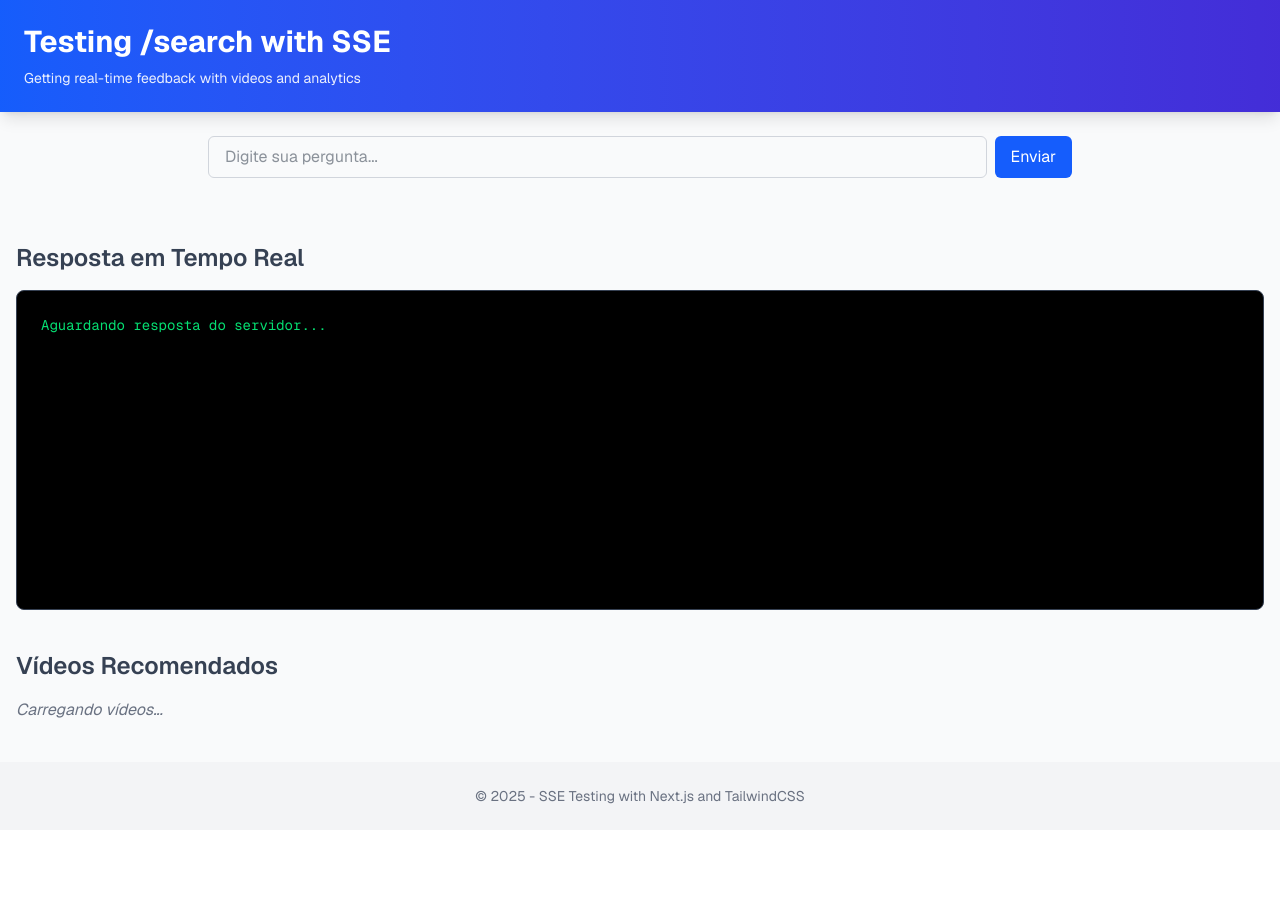
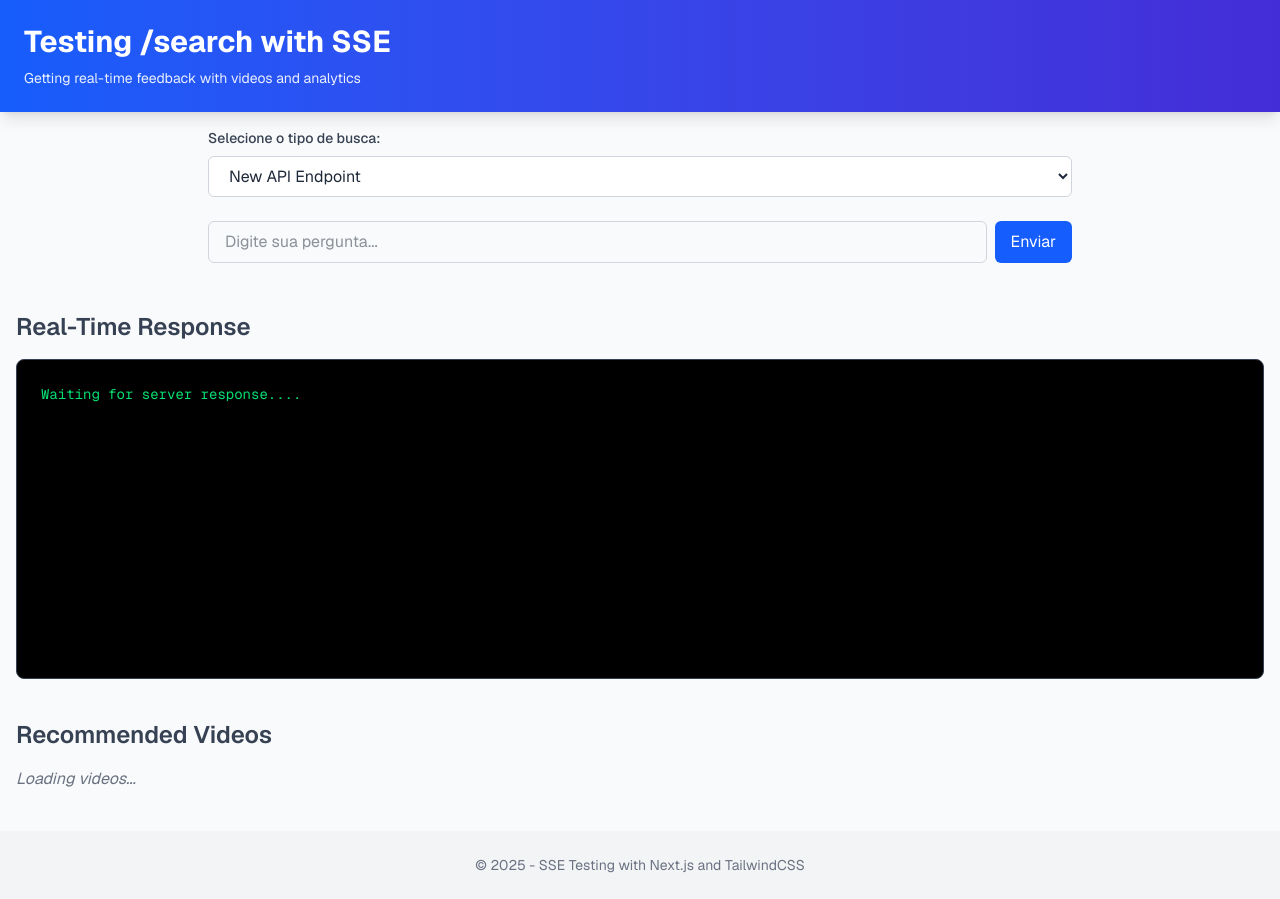
Before and after one commit to marceloroot/test-wellnessu-front, a Next.js app: page / in a window 1280 px wide. Before the commit the page ends 830 px from the top, so only its background shows below. Built offline with nearby package versions, Linux system fonts and the light colour scheme.

Commit message:
feat: new end point

```diff
--- a/src/app/page.tsx
+++ b/src/app/page.tsx
@@ -12,13 +12,13 @@ export default function App() {
   const [question, setQuestion] = useState("");
   const [isStreaming, setIsStreaming] = useState(false);
   const [finalHtml, setFinalHtml] = useState("");
-  // Novo estado: summary por videoId
+  const [endpoint, setEndpoint] = useState("search-complete"); // Novo estado para o endpoint
+
   const [summaries, setSummaries] = useState<Record<string, string[]>>({});
 
   const lastCharRef = useRef("");
   const eventSourceRef = useRef<EventSource | null>(null);
 
-  // eslint-disable-next-line @typescript-eslint/no-explicit-any
   const startStream = (newQuestion: any) => {
     const q = newQuestion.trim();
     if (!q || isStreaming) return;
@@ -34,28 +34,24 @@ export default function App() {
       (eventSourceRef.current as EventSource).close();
     }
 
-    const url = `https://cortex-goldcare-backend-pr-1085.up.railway.app/search?q=${encodeURIComponent(
-      q
-    )}`;
+    const url = `http://localhost:3333/${endpoint}?q=${encodeURIComponent(q)}`;
     const eventSource = new EventSource(url);
     eventSourceRef.current = eventSource;
 
-    // Timeout de segurança (ex: 15 segundos)
     const safeTimeout = setTimeout(() => {
       console.warn("Timeout: Finalizando conexão por segurança.");
       setStreamText((prev) => prev + "\n\n[STREAM FINALIZADO POR SEGURANÇA]");
       setIsStreaming(false);
       eventSource.close();
-    }, 60000); // Ajuste conforme necessário serve para caso de erro no back limita
+    }, 60000);
 
     eventSource.addEventListener("videos", (e) => {
       try {
         const data = JSON.parse(e.data);
 
-        // ✅ Verifica se veio vazio
         if (!Array.isArray(data) || data.length === 0) {
           setStreamText(
-            (prev) => prev + "\n\n [No videos found for your question.]"
+            (prev) => prev + "\n\n[Nenhum vídeo encontrado para sua pergunta.]"
           );
           setIsLoading(false);
           setIsStreaming(false);
@@ -96,8 +92,7 @@ export default function App() {
         const data = JSON.parse(e.data);
         const { videoId, content } = data;
 
-        // eslint-disable-next-line @typescript-eslint/no-explicit-any
-        setSummaries((prev: any) => {
+        setSummaries((prev) => {
           const current = prev[videoId] || [];
           return {
             ...prev,
@@ -110,22 +105,21 @@ export default function App() {
     });
 
     eventSource.addEventListener("end", () => {
-      clearTimeout(safeTimeout); // Cancela o timeout se o evento 'end' chegar
-      setFinalHtml(streamText); // Salva o texto completo
+      clearTimeout(safeTimeout);
+      setFinalHtml(streamText);
       setIsStreaming(false);
       eventSource.close();
     });
 
     eventSource.onerror = (e) => {
       console.error("Erro SSE:", e);
-      clearTimeout(safeTimeout); // Evita múltiplos avisos
+      clearTimeout(safeTimeout);
       setStreamText((prev) => prev + "\n\n");
       setIsStreaming(false);
       eventSource.close();
     };
   };
 
-  // eslint-disable-next-line @typescript-eslint/no-explicit-any
   const handleSubmit = (e: any) => {
     e.preventDefault();
     setVideos([]);
@@ -134,7 +128,7 @@ export default function App() {
 
   useEffect(() => {
     return () => {
-      const eventSource = eventSourceRef.current as EventSource | null;
+      const eventSource = eventSourceRef.current;
       if (eventSource) {
         eventSource.close();
       }
@@ -150,8 +144,28 @@ export default function App() {
         </p>
       </header>
 
+      {/* Campo de seleção de endpoint */}
+      <section className="max-w-4xl mx-auto px-4 py-4">
+        <label
+          htmlFor="endpoint-select"
+          className="block text-sm font-medium mb-2 text-gray-700"
+        >
+          Selecione o tipo de busca:
+        </label>
+        <select
+          id="endpoint-select"
+          value={endpoint}
+          onChange={(e) => setEndpoint(e.target.value)}
+          disabled={isStreaming}
+          className="w-full px-4 py-2 rounded-md border border-gray-300 focus:outline-none focus:ring-2 focus:ring-blue-500 bg-white text-gray-800"
+        >
+          <option value="search-complete">New API Endpoint</option>
+          <option value="search">Legacy API Endpoint</option>
+        </select>
+      </section>
+
       {/* Campo de entrada */}
-      <section className="max-w-4xl mx-auto px-4 py-6">
+      <section className="max-w-4xl mx-auto px-4 py-2">
         <form
           onSubmit={handleSubmit}
           className="flex flex-col sm:flex-row gap-2"
@@ -180,7 +194,7 @@ export default function App() {
         {/* Streaming Text Section */}
         <section>
           <h2 className="text-2xl font-semibold mb-4 text-gray-700">
-            Resposta em Tempo Real
+            Real-Time Response
           </h2>
           <div className="bg-black text-green-400 p-6 rounded-lg font-mono text-sm h-80 overflow-y-auto border border-gray-700 shadow-inner prose prose-invert max-w-none">
             {streamText || finalHtml ? (
@@ -188,19 +202,20 @@ export default function App() {
                 dangerouslySetInnerHTML={{ __html: streamText || finalHtml }}
               />
             ) : (
-              "Aguardando resposta do servidor..."
+              "Waiting for server response...."
             )}
           </div>
         </section>
+
         {/* Vídeos Section */}
         <section>
           <h2 className="text-2xl font-semibold mb-4 text-gray-700">
-            Vídeos Recomendados
+            Recommended Videos
           </h2>
           {isLoading ? (
-            <p className="text-gray-500 italic">Carregando vídeos...</p>
+            <p className="text-gray-500 italic">Loading videos...</p>
           ) : videos.length === 0 ? (
-            <p className="text-gray-500 italic">Nenhum vídeo encontrado.</p>
+            <p className="text-gray-500 italic">No videos found.</p>
           ) : (
             <div className="grid grid-cols-1 sm:grid-cols-2 lg:grid-cols-3 gap-6">
               {videos.map((video: any, index) => (
@@ -227,7 +242,6 @@ export default function App() {
                       Assistir no site
                     </a>
 
-                    {/* Mostra os summaries relacionados a este videoId */}
                     {summaries?.[video?.videoId] &&
                       Array.isArray(summaries[video.videoId]) &&
                       summaries[video.videoId].length > 0 && (
```
